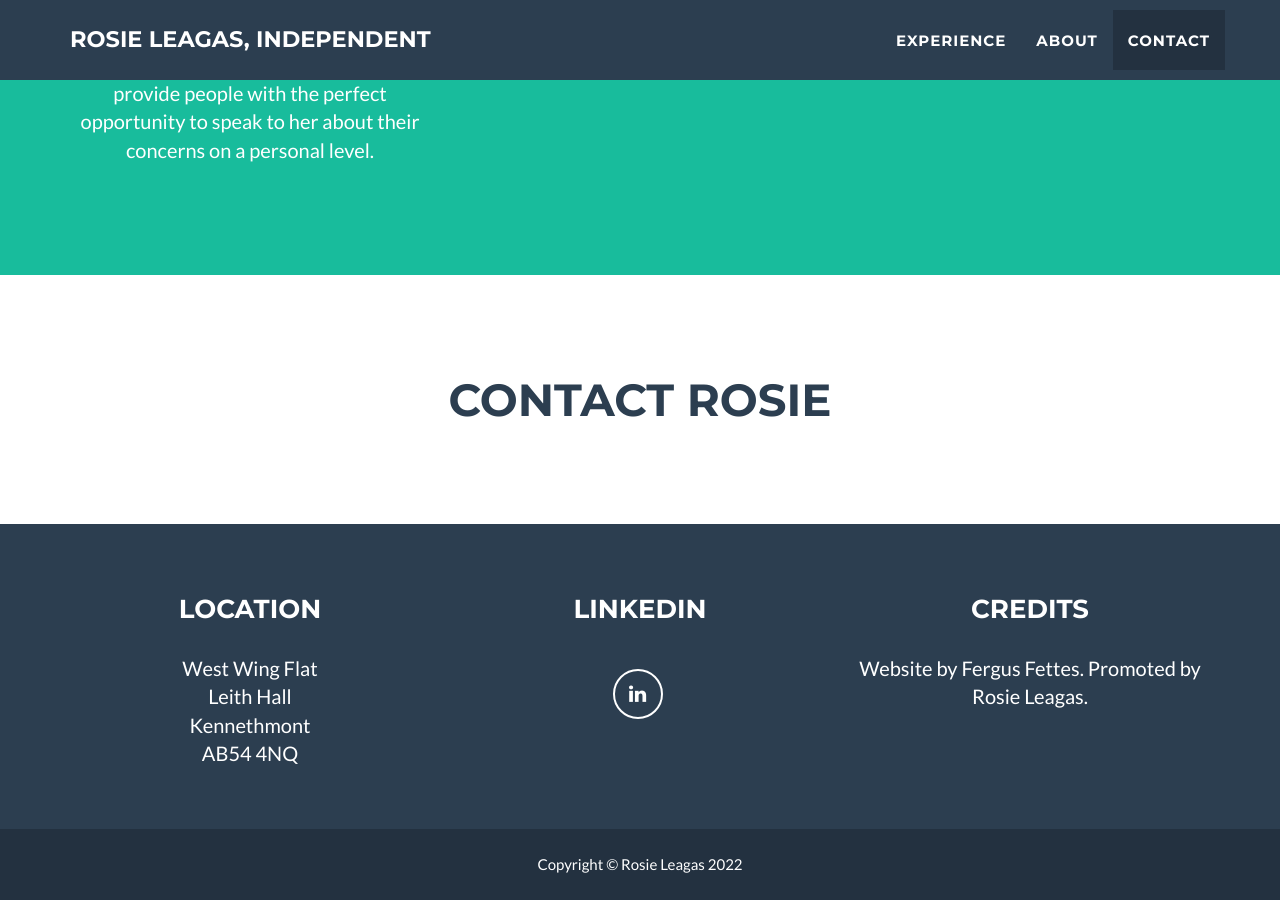
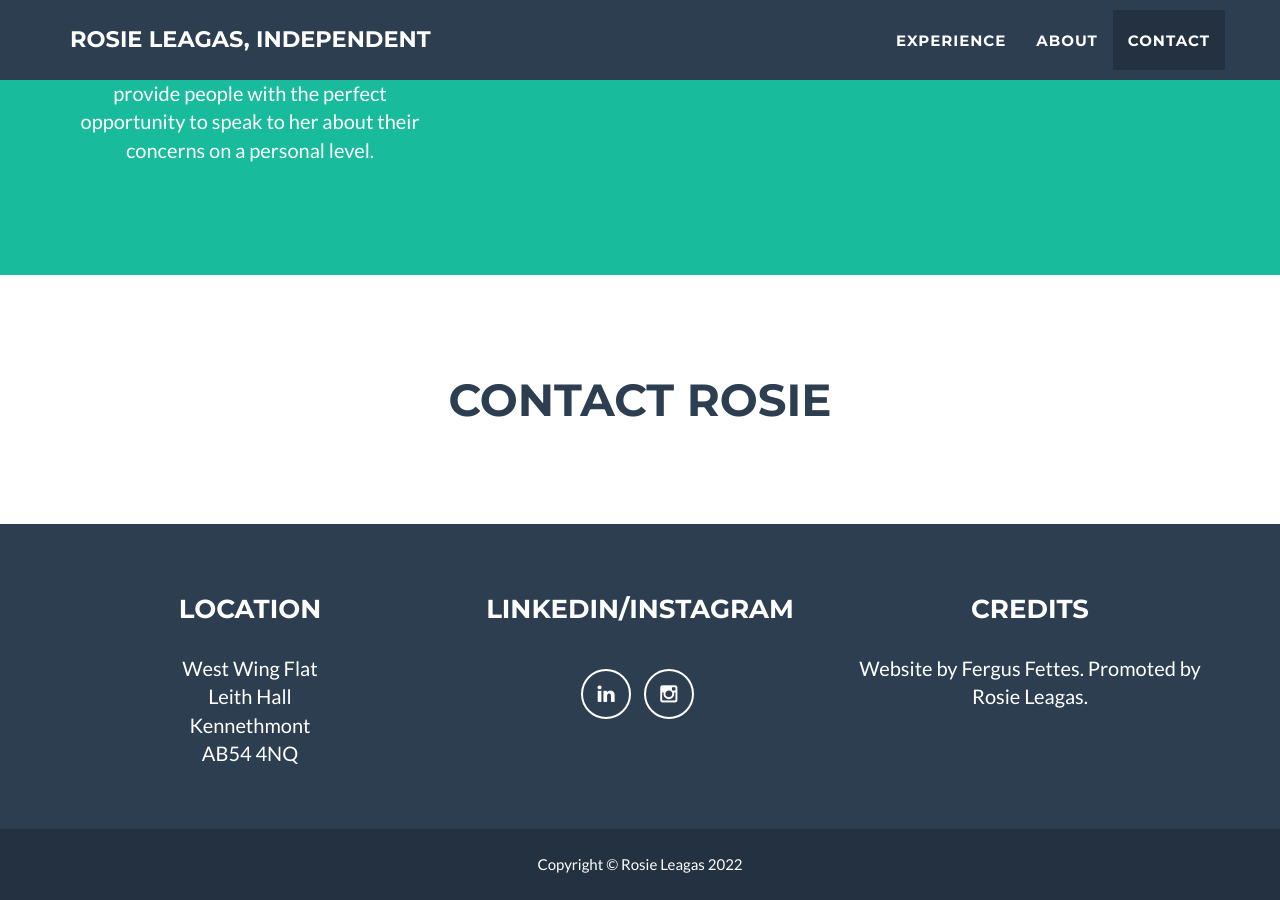
Before and after one commit to FergusFettes/rosieleagas.co.uk, a Jekyll site: the page built from _posts/2021-01-01-project-4.markdown, in a window 1280 px wide and 900 px high, scrolled down 2748 px. Built offline with Jekyll 4.4.1, drawn with Linux system fonts in a browser that asks for light colours; a script that is not in the unit is left out.

Commit message:
added farm insta

```diff
--- a/_config.yml
+++ b/_config.yml
@@ -19,13 +19,15 @@ color:
 footer:
   copyright: Rosie Leagas
   location: Location
-  social: LinkedIn
+  social: LinkedIn/Instagram
   credits: Credits
 
 # Social networks usernames (many more available: google-plus, flickr, dribbble, pinterest, instagram, tumblr, linkedin, etc.)
 social:
   - title: linkedin
     url: https://www.linkedin.com/in/rosie-wilson-leagas-5997683a
+  - title: instagram
+    url: https://www.instagram.com/wantonwellsfarm/
 
 # Postal address (add as many lines as necessary)
 address:
```
